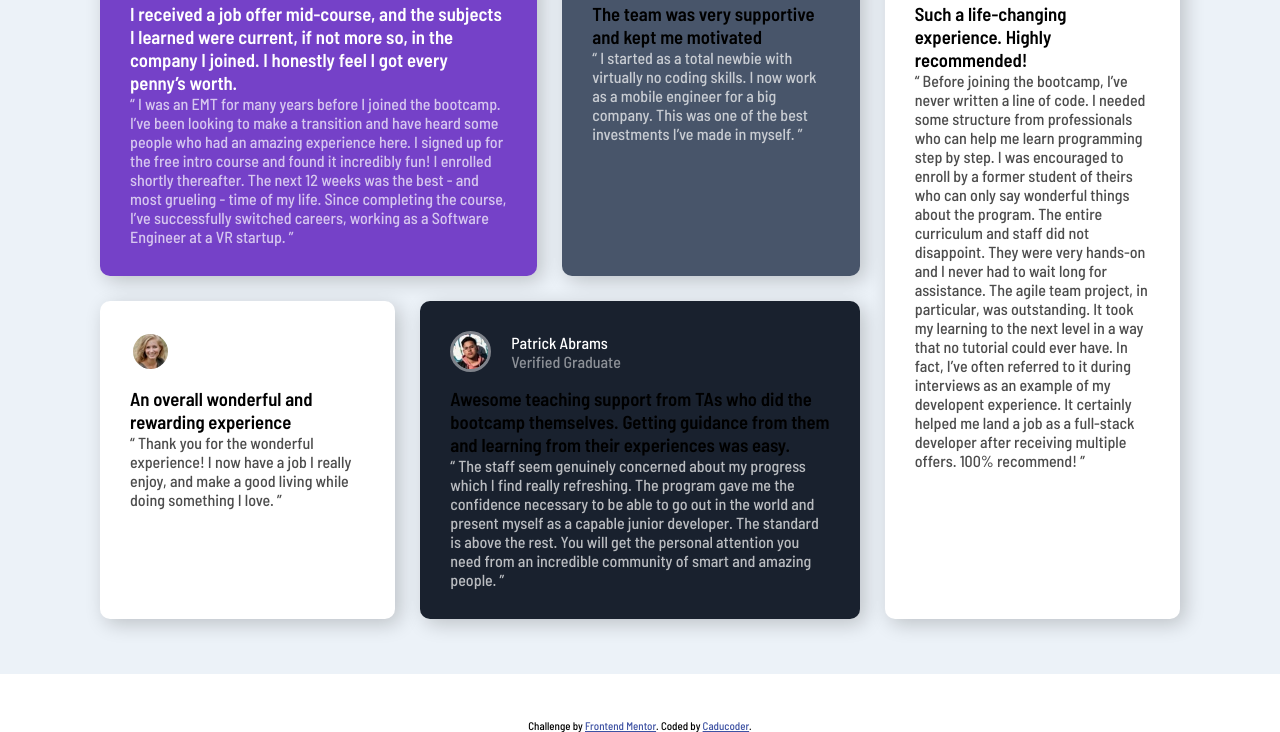
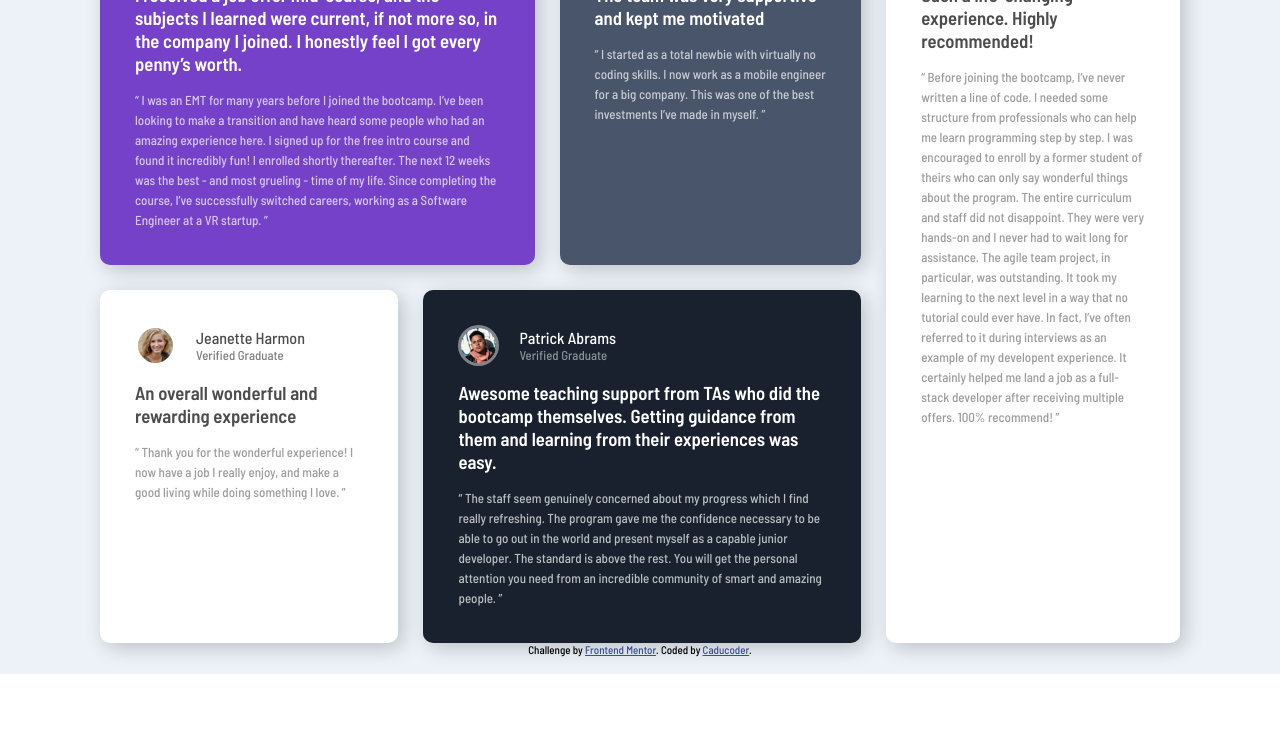
Before and after one commit to caducoder/testimonials-grid-section-main, a plain HTML site: page index.html in a window 1280 px wide. Shown: the part 126-858 px from the top of the page. After the commit the page ends 800 px from the top, so only its background shows below. Drawn offline with Linux system fonts and the light colour scheme.

Commit message:
desafio finalizado

```diff
--- a/index.html
+++ b/index.html
@@ -7,7 +7,7 @@
 
   <link rel="icon" type="image/png" sizes="32x32" href="./images/favicon-32x32.png">
 
-  <title>Frontend Mentor | [Challenge Name Here]</title>
+  <title>Frontend Mentor | Testimonials Grid Section</title>
 
   <link rel="stylesheet" href="style.css">
 </head>
@@ -15,10 +15,11 @@
 <body>
   <div class="container">
     <main class="wrapper">
-      <section class="box a1">
+      <section class="box a1 quo-back">
+        <!-- <img class="quo-img" src="/images/bg-pattern-quotation.svg" alt="Big quotation"> -->
         <header>
           <div class="avatar">
-            <img src="./images/image-daniel.jpg">
+            <img src="./images/image-daniel.jpg" alt="Profile image of daniel">
           </div>
           <div class="info">
             <p class="name">Daniel Clifford</p>
@@ -52,7 +53,7 @@
           </div>
         </header>
 
-        <h3>
+        <h3 class="review-title">
           The team was very supportive and kept me motivated
         </h3>
         <p class="review dark">
@@ -67,12 +68,12 @@
 
           </div>
           <div class="info">
-            <p class="name">Jeanette Harmon</p>
-            <p class="verified">Verified Graduate</p>
+            <p class="name light">Jeanette Harmon</p>
+            <p class="verified light">Verified Graduate</p>
           </div>
         </header>
 
-        <h3>
+        <h3 class="review-title light">
           An overall wonderful and rewarding experience
         </h3>
         <p class="review light">
@@ -92,7 +93,7 @@
           </div>
         </header>
 
-        <h3>
+        <h3 class="review-title">
           Awesome teaching support from TAs who did the bootcamp themselves. Getting guidance from them and
           learning from their experiences was easy.
         </h3>
@@ -110,12 +111,12 @@
 
           </div>
           <div class="info">
-            <p class="name">Kira Whittle</p>
-            <p class="verified">Verified Graduate</p>
+            <p class="name light">Kira Whittle</p>
+            <p class="verified light">Verified Graduate</p>
           </div>
         </header>
 
-        <h3>
+        <h3 class="review-title light">
           Such a life-changing experience. Highly recommended!
         </h3>
         <p class="review light">
@@ -132,7 +133,7 @@
     </main>
     <div class="attribution">
       Challenge by <a href="https://www.frontendmentor.io?ref=challenge" target="_blank">Frontend Mentor</a>.
-      Coded by <a href="#">Caducoder</a>.
+      Coded by <a href="https://github.com/caducoder">Caducoder</a>.
     </div>
   </div>
 
--- a/style.css
+++ b/style.css
@@ -1,4 +1,12 @@
 @import url('https://fonts.googleapis.com/css2?family=Barlow+Semi+Condensed:wght@500;600&display=swap');
+
+:root {
+    --moderate-violet: hsl(263, 55%, 52%);
+    --very-dark-grayish-blue: hsl(217, 19%, 35%);
+    --very-dark-blackish-blue: hsl(219, 29%, 14%);
+    --light-gray: hsl(0, 0%, 81%);
+    --light-grayish-blue: hsl(210, 46%, 95%);
+}
 
 .attribution { font-size: 11px; text-align: center; justify-self: end;}
 .attribution a { color: hsl(228, 45%, 44%); }
@@ -14,7 +22,7 @@
     justify-content: center;
     align-items: center;
     flex-direction: column;
-    background-color: hsl(210, 46%, 95%);
+    background-color: var(--light-grayish-blue);
     font-family: 'Barlow Semi Condensed', sans-serif;
     width: 100vw;
     height: 100vh;
@@ -26,13 +34,25 @@
                         "d e e c";
     gap: 25px;
     max-width: 1440px;
-    padding: 100px;
+    padding: 0 100px;
 }
 
 .box{
+    position: relative;
     border-radius: 10px;
-    padding: 30px;
+    padding: 35px;
     box-shadow: 5px 5px 20px rgba(0, 0, 0, 0.2);
+}
+
+.box.quo-back {
+    background: url(/images/bg-pattern-quotation.svg) no-repeat 80% 0%;
+}
+
+.quo-img {
+    position: absolute;
+    top: 20px;
+    right: 10px;
+    z-index: -10;
 }
 
 header {
@@ -47,12 +67,12 @@ header {
 
 .a1 {
     grid-area: a;
-    background-color: hsl(263, 55%, 52%);
+    background-color: var(--moderate-violet) !important;
 }
 
 .a2 {
     grid-area: b;
-    background-color: hsl(217, 19%, 35%);
+    background-color: var(--very-dark-grayish-blue);
 }
 
 .a3 {
@@ -62,7 +82,7 @@ header {
 
 .a4 {
     grid-area: e;
-    background-color: hsl(219, 29%, 14%);
+    background-color: var(--very-dark-blackish-blue);
 }
 
 .a5 {
@@ -91,17 +111,34 @@ header {
 
 .verified {
     color: hsla(0, 0%, 100%, 0.5);
+    font-size: 0.8em;
+}
+
+.verified.light{
+    color: rgba(0, 0, 0, 0.5);
 }
 
 .review-title {
     color: hsl(0, 0%, 100%);
+    margin-bottom: 15px;
+    font-weight: 600;
+    z-index: 999;
 }
 
-.review.dark{
+.review {
+    font-size: 13px;
+    line-height: 20px;
+}
+
+.review.light{
+    color: hsl(0, 0%, 61%);
+}
+
+.dark{
      color: hsla(0, 0%, 100%, 0.7);
 }
 
-.review.light{
+.light{
      color: rgba(0, 0, 0, 0.7);
 }
 
```
Also changed, not shown: 2 other files.
